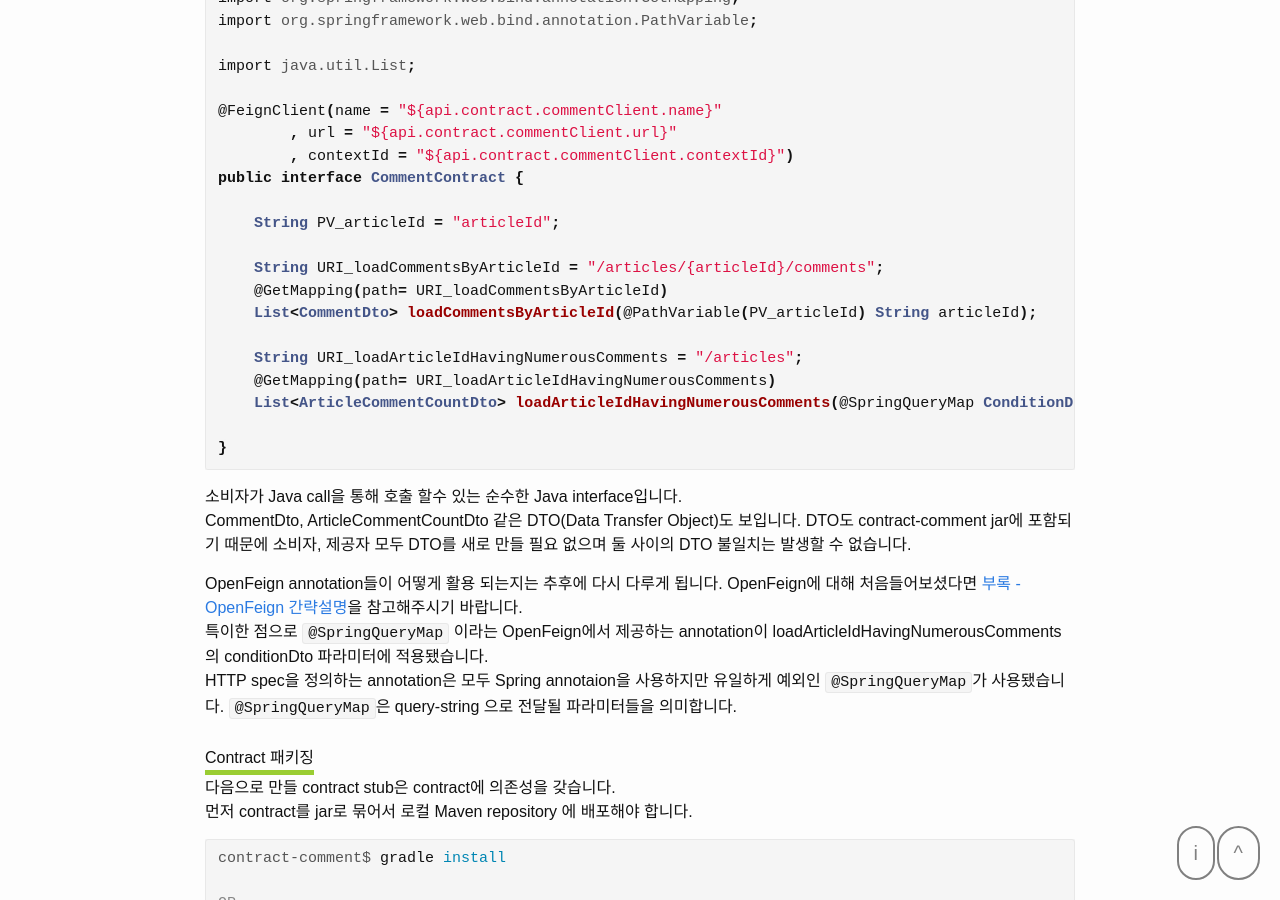
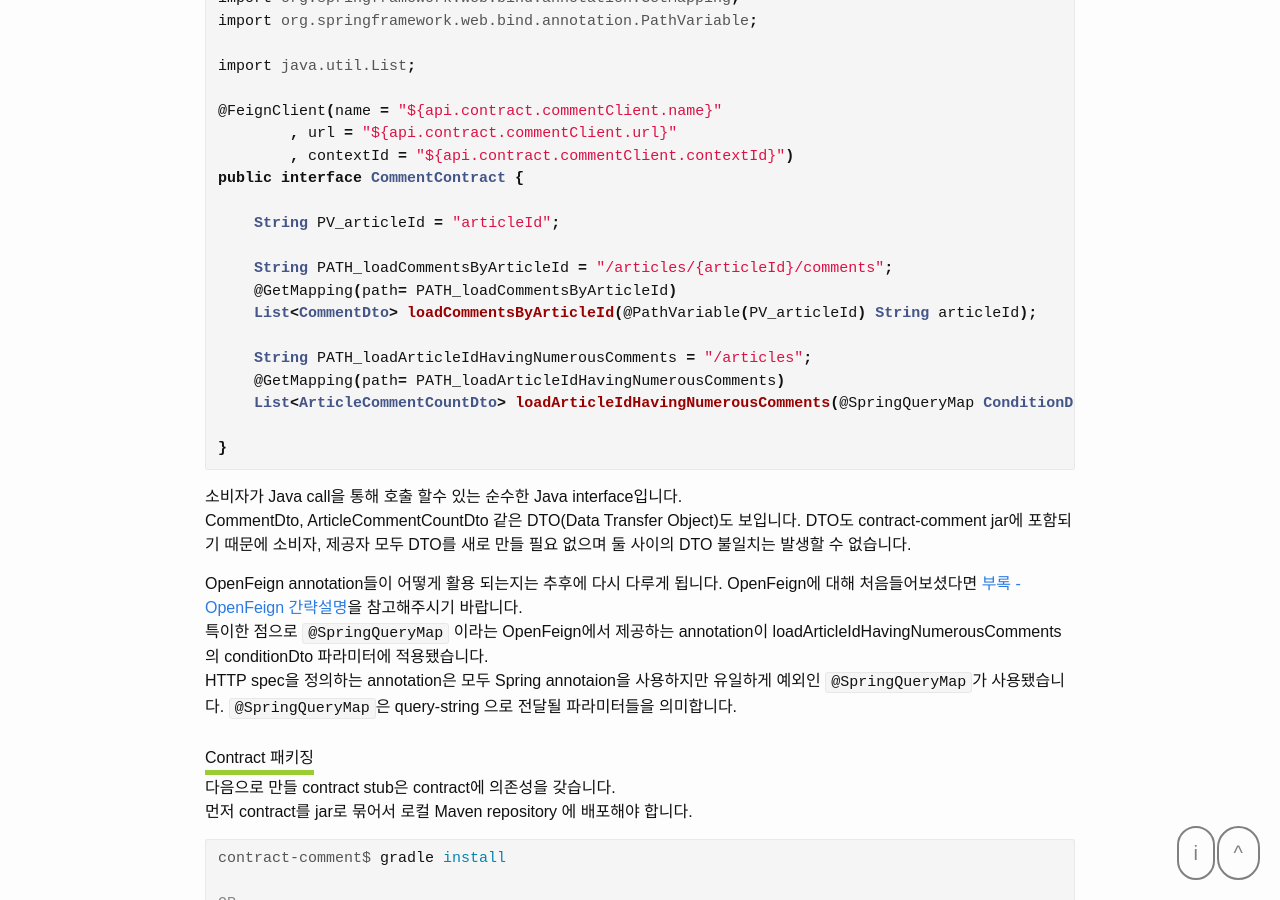
Before and after one commit to dveamer/dveamer.github.io, a Jekyll site: the page built from _posts/BackEnd/2020-05-18-JavaContractInterface.md, in a window 1280 px wide and 900 px high, scrolled down 5462 px. Built offline with Jekyll 4.4.1, drawn with Linux system fonts in a browser that asks for light colours.

Commit message:
homepage

```diff
--- a/_posts/BackEnd/2020-05-18-JavaContractInterface.md
+++ b/_posts/BackEnd/2020-05-18-JavaContractInterface.md
@@ -135,12 +135,12 @@ public interface CommentContract {
 
     String PV_articleId = "articleId";
 
-    String URI_loadCommentsByArticleId = "/articles/{articleId}/comments";
-    @GetMapping(path= URI_loadCommentsByArticleId)
+    String PATH_loadCommentsByArticleId = "/articles/{articleId}/comments";
+    @GetMapping(path= PATH_loadCommentsByArticleId)
     List<CommentDto> loadCommentsByArticleId(@PathVariable(PV_articleId) String articleId);
 
-    String URI_loadArticleIdHavingNumerousComments = "/articles";
-    @GetMapping(path= URI_loadArticleIdHavingNumerousComments)
+    String PATH_loadArticleIdHavingNumerousComments = "/articles";
+    @GetMapping(path= PATH_loadArticleIdHavingNumerousComments)
     List<ArticleCommentCountDto> loadArticleIdHavingNumerousComments(@SpringQueryMap ConditionDto conditionDto);
 
 }
```
